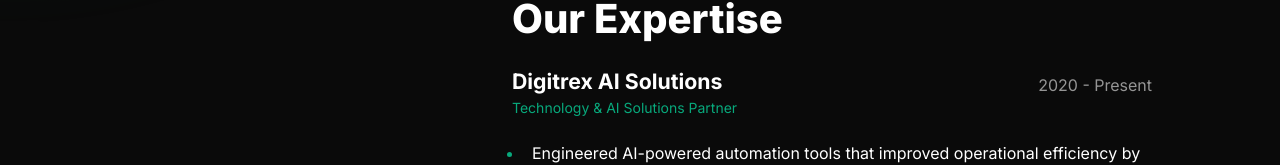
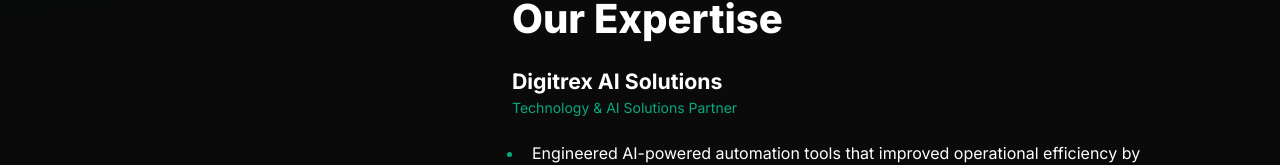
Before and after one commit to sachinsingh018/magic-portfolio-for-next-js2, a Next.js app: page /about in a window 1280 px wide. Shown: the part 573-738 px from the top of the page. Built offline with nearby package versions, Linux system fonts and the light colour scheme.

Commit message:
Update page.tsx

```diff
--- a/src/app/about/page.tsx
+++ b/src/app/about/page.tsx
@@ -215,7 +215,7 @@
                         {experience.company}
                       </Text>
                       <Text variant="heading-default-xs" onBackground="neutral-weak">
-                        {experience.timeframe}
+                        {""}
                       </Text>
                     </Flex>
                     <Text variant="body-default-s" onBackground="brand-weak" marginBottom="m">
```
